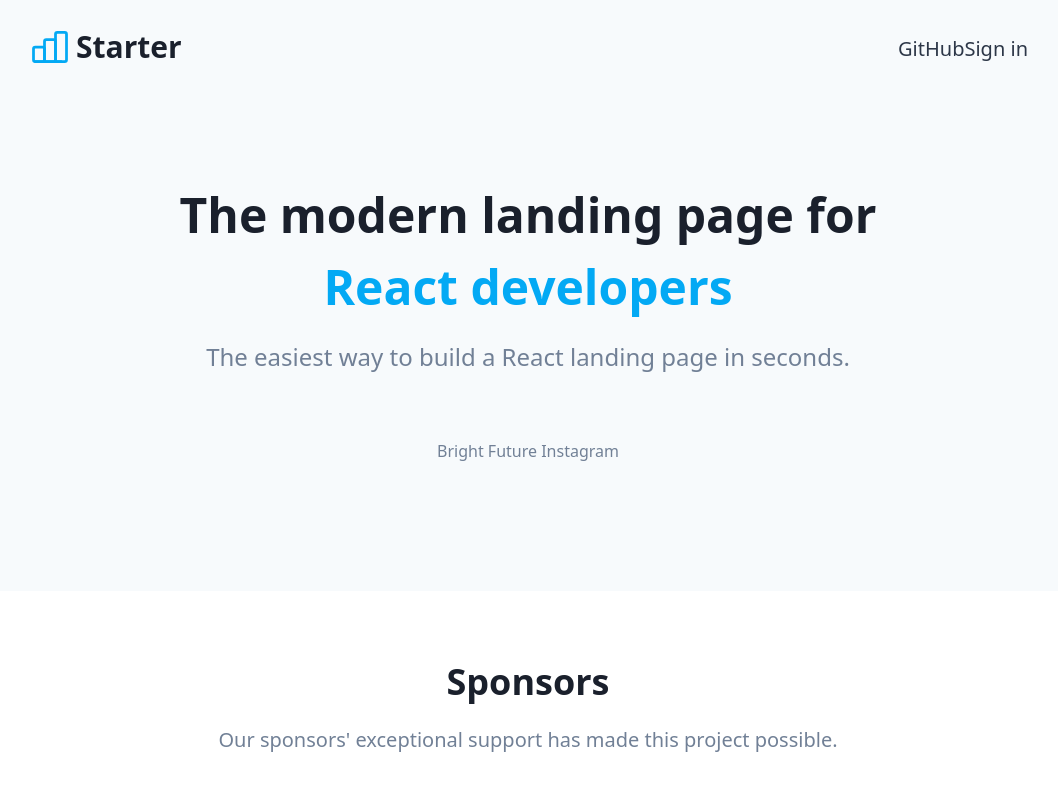
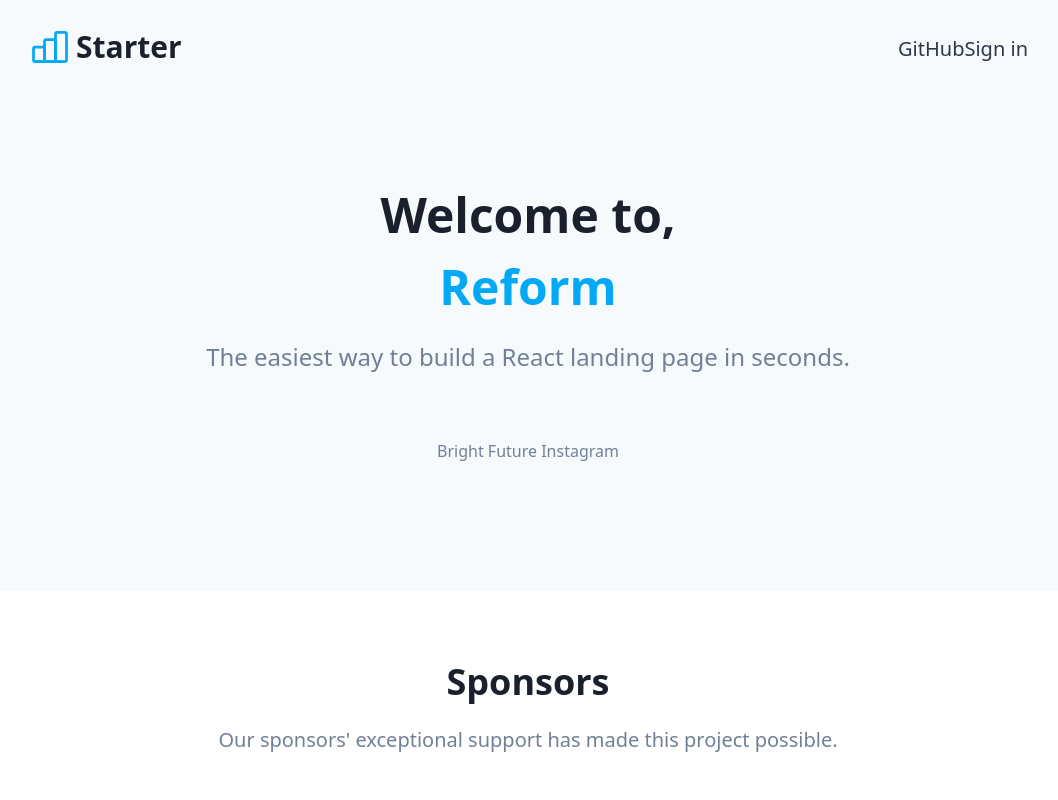
Before and after one commit to kmhndi/landing-page, a Next.js app: page / in a window 1280 px wide. Shown: the top 800 px of the page, without its empty margins (112-1170 px from the left). Built offline with nearby package versions, Linux system fonts and the light colour scheme.

Commit message:
Update Hero.tsx

```diff
--- a/src/templates/Hero.tsx
+++ b/src/templates/Hero.tsx
@@ -12,7 +12,7 @@ const Hero = () => (
     <Section yPadding="py-6">
       <NavbarTwoColumns logo={<Logo xl />}>
         <li>
-          <Link href="https://github.com/ixartz/Next-JS-Landing-Page-Starter-Template">
+          <Link href="">
             GitHub
           </Link>
         </li>
@@ -26,8 +26,8 @@ const Hero = () => (
       <HeroOneButton
         title={
           <>
-            {'The modern landing page for\n'}
-            <span className="text-primary-500">React developers</span>
+            {'Welcome to,\n'}
+            <span className="text-primary-500">Reform</span>
           </>
         }
         description="The easiest way to build a React landing page in seconds."
```
